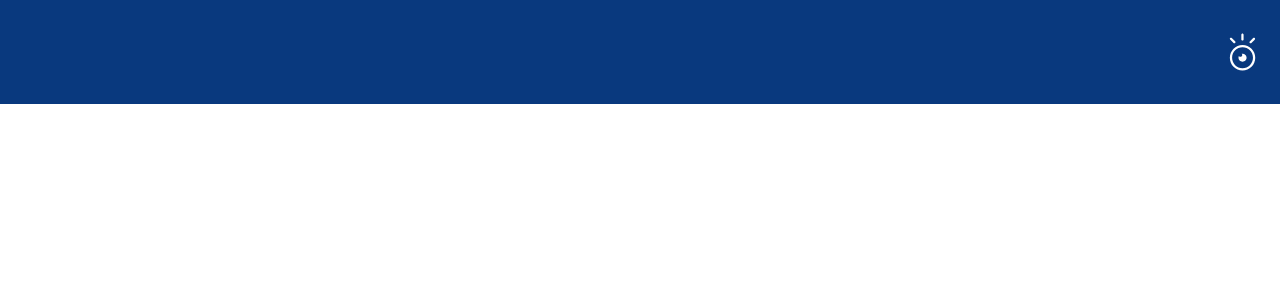
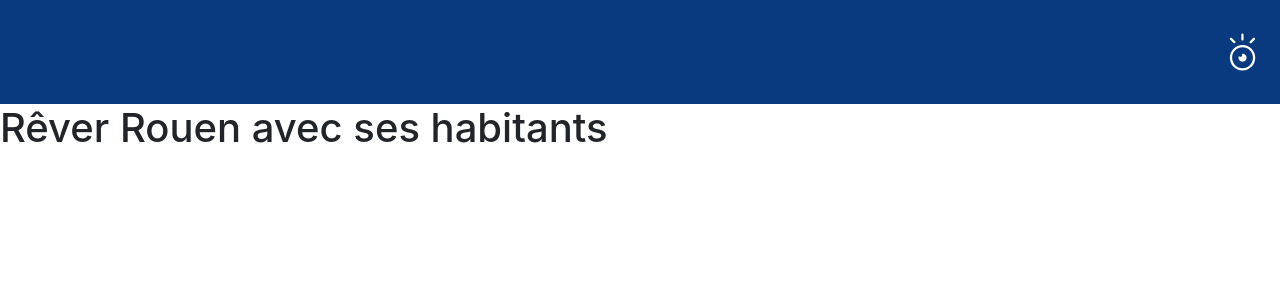
Before and after one commit to CarlusTho/nws-nextjs, a Next.js app: page /discover in a window 1280 px wide. Shown: the top 300 px of the page. Built offline with nearby package versions, Linux system fonts and the light colour scheme.

Commit message:
edit: added h1 tag for unit testing

```diff
--- a/pages/discover.js
+++ b/pages/discover.js
@@ -1,7 +1,7 @@
 export default function Discover() {
   return (
     <>
-      <div></div>
+      <h1>Rêver Rouen avec ses habitants</h1>
     </>
   );
 }
```
